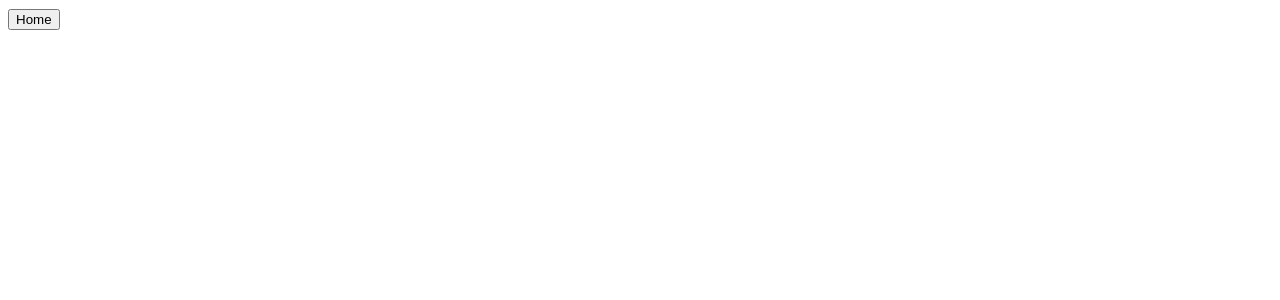
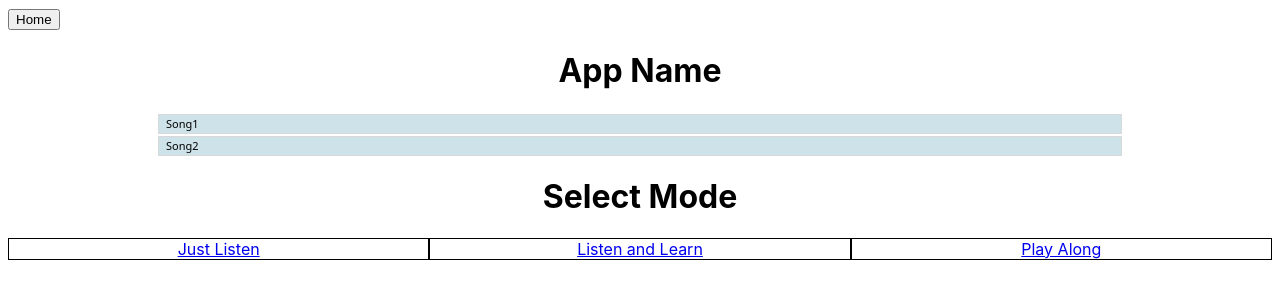
Before and after one commit to joeysteele2001/language-of-music, a React (Create React App) app in the folder app/: page /home/SelectMode in a window 1280 px wide. Shown: the top 300 px of the page. Built offline with nearby package versions, Linux system fonts and the light colour scheme.

Commit message:
Fix navigation

```diff
--- a/app/src/App.tsx
+++ b/app/src/App.tsx
@@ -1,20 +1,37 @@
 import React from 'react';
-import { BrowserRouter, Route, Link } from 'react-router-dom';
+import { BrowserRouter, Route, Link, Switch } from 'react-router-dom';
 import './App.css';
 import Home from './components/Home';
+import JustListen from './components/JustListen';
+import ListenandLearn from './components/ListenandLearn';
+import PlayAlong from './components/PlayAlong';
 
 
 const App = () => {
   return (
-  <main>
     <BrowserRouter>
-      <Link to="/"><button>Home</button></Link>
-        <Route exact path="/">
-          <Home />
-        </Route>
+      <main>
+        <Link to="/home"><button>Home</button></Link>
+
+        <Switch>
+          <Route path="/home">
+            <Home />
+          </Route>
+
+          <Route path="/JustListen">
+            <JustListen />
+          </Route>
+
+          <Route path="/ListenandLearn">
+            <ListenandLearn />
+          </Route>
+
+          <Route path="/PlayAlong">
+            <PlayAlong />
+          </Route>
+        </Switch>
+      </main>
     </BrowserRouter>
-
-  </main>
   );
 };
 
--- a/app/src/components/Home.tsx
+++ b/app/src/components/Home.tsx
@@ -1,11 +1,13 @@
 import React from 'react';
-import { BrowserRouter, Route, Link } from 'react-router-dom';
+import { Route, Link, Switch, useRouteMatch } from 'react-router-dom';
 import SelectMode from './SelectMode';
 import './Home.css';
 
 
 
 const Home = () => {
+    const { path, url } = useRouteMatch();
+
     return (
         <main>
             <div className="HomeHeader">
@@ -13,19 +15,19 @@ return (
             </div>
             {//When any song clicked: link to selectmode page & simultaneously navigate to that song's data in a library//
             }
-            <BrowserRouter>
             <div className="Home">
                 <div>
                     <button className="songButton">Song1</button>
                 </div>
                 <div>
-                <Link to="/SelectMode"><button className="songButton">Song2</button></Link>
+                    <Link to={`${url}/SelectMode`}><button className="songButton">Song2</button></Link>
                 </div>
-                <Route exact path="/SelectMode">
+                <Switch>
+                    <Route path={`${path}/SelectMode`}>
                         <SelectMode />
                     </Route>
+                </Switch>
             </div>
-            </BrowserRouter>
         </main>
     );
 };
--- a/app/src/components/ListenandLearn.tsx
+++ b/app/src/components/ListenandLearn.tsx
@@ -2,9 +2,11 @@ import React from 'react';
 import YouTubePlayer from './YouTubePlayer';
 import QuizPage from './QuizPage';
 import Lyrics from './Lyrics';
-import { BrowserRouter, Route, Link } from 'react-router-dom';
+import { Route, Link, Switch, useRouteMatch } from 'react-router-dom';
 
 const ListenandLearn = () => {
+    const { path, url } = useRouteMatch();
+
     return (
         <div className="JustListen">
             <h1>Song Title</h1>
@@ -17,12 +19,12 @@ const ListenandLearn = () => {
                 {exampleLyrics}
             </Lyrics>
 
-            <BrowserRouter>
-                <Link to="/Quiz">Quiz</Link>
-                <Route exact path="/Quiz">
-                    <QuizPage/>
+            <Link to={`${url}/Quiz`}>Quiz</Link>
+            <Switch>
+                <Route path={`${path}/Quiz`}>
+                    <QuizPage />
                 </Route>
-            </BrowserRouter>
+            </Switch>
         </div>
 
     )
--- a/app/src/components/SelectMode.tsx
+++ b/app/src/components/SelectMode.tsx
@@ -1,49 +1,28 @@
 import React from 'react';
 import './SelectMode.css';
-import JustListen from './JustListen';
-import PlayAlong from './PlayAlong';
-import ListenandLearn from './ListenandLearn';
-import { BrowserRouter, Switch, Route, Link } from 'react-router-dom';
+import { Link } from 'react-router-dom';
 
 const SelectMode = () => {
-return (
+  return (
     <main>
       <div className="SelectModeHeader">
         <h1>Select Mode</h1>
       </div>
 
-    <BrowserRouter>
-      <div className= "SelectMode">
+      <div className="SelectMode">
         <div>
-        <Link to="/JustListen">JustListen</Link>
+          <Link to="/JustListen">Just Listen</Link>
         </div>
         <div>
-        <Link to="/ListenandLearn">ListenandLearn</Link>
+          <Link to="/ListenandLearn">Listen and Learn</Link>
         </div>
         <div>
-        <Link to="/PlayAlong">PlayAlong</Link>
+          <Link to="/PlayAlong">Play Along</Link>
         </div>
 
       </div>
-
-    <Switch>
-
-        <Route exact path="/JustListen">
-          <JustListen />
-        </Route>
-
-        <Route exact path="/ListenandLearn">
-          <ListenandLearn />
-        </Route>
-        <Route exact path="/PlayAlong">
-          <PlayAlong />
-        </Route>
-      </Switch>
-
-      </BrowserRouter>
-
     </main>
-);
+  );
 };
 
 
--- a/app/src/components/translate.ts
+++ b/app/src/components/translate.ts
@@ -1,6 +1,6 @@
 import config from './config';
 
-function translate(input:string): void{
+function translate(input: string): void {
 	var mykey = config.TRANSLATE_KEY;
 
 	fetch("https://google-translate1.p.rapidapi.com/language/translate/v2/detect", {
@@ -17,7 +17,7 @@ function translate(input:string): void{
 	})
 		.then(response => {
 			console.log(response);
-		return(response);
+			return (response);
 		})
 		.catch(err => {
 			console.error(err);
```
Also changed, not shown: 1 other file (tests, documents, lock files or other folders). Lines whose indentation alone changed are shown as unchanged.
